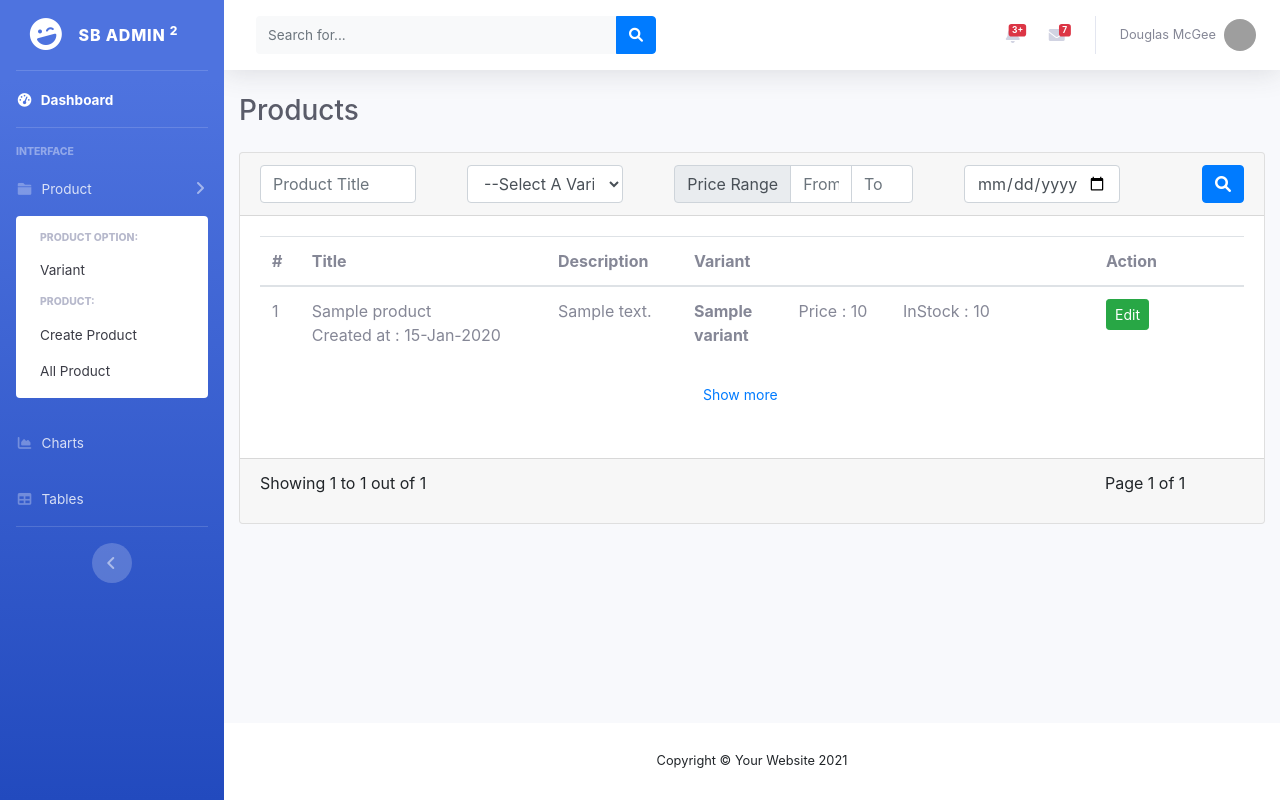
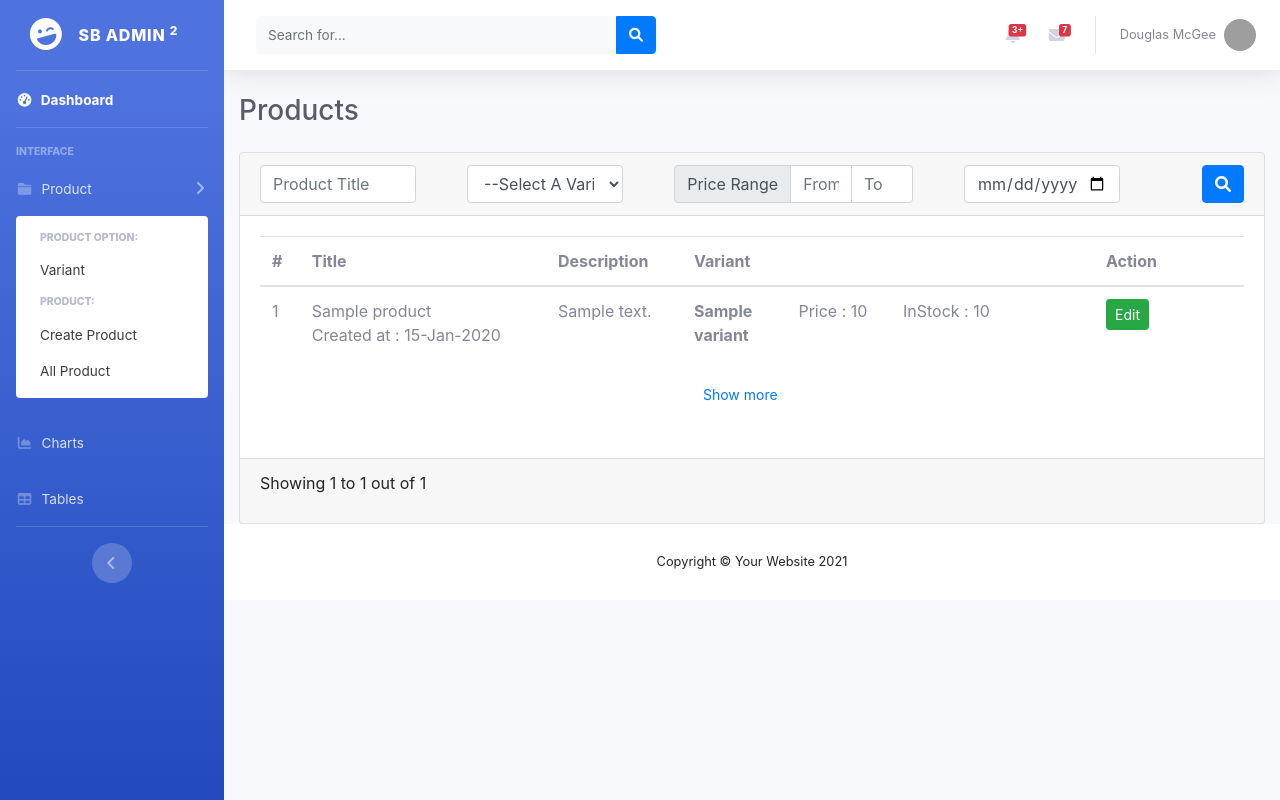
Before and after one commit to Mi-Thun/django-coding-test, a Django app: template src/product/templates/products/list.html in a window 1280 px wide. Run offline with Django 3.2, Linux system fonts and the light colour scheme; the template is opened without the code that fills it: most values are stand-ins (such as "Sample title", 1, 10 or a date in 2020); style sheets or scripts are compiled from the project's sources; some libraries are stand-ins or nearby versions; grey boxes are pictures that could not be loaded.

Commit message:
summary of the products done without pagination

```diff
--- a/src/product/templates/products/list.html
+++ b/src/product/templates/products/list.html
@@ -126,25 +126,8 @@
           {{ products.paginator.count }}
         </p>
       </div>
-      <div class="col-md-2">
-        <div class="pagination">
-          <span class="step-links">
-            {% if products.has_previous %}
-            <a href="?page={{ products.previous_page_number }}">Previous</a>
-            {% endif %}
-
-            <span class="current">
-              Page {{ products.number }} of {{ products.paginator.num_pages }}
-            </span>
-
-            {% if products.has_next %}
-            <a href="?page={{ products.next_page_number }}"> Next</a>
-            {% endif %}
-          </span>
-        </div>
-      </div>
     </div>
   </div>
+
+  {% endblock %}
 </div>
-
-{% endblock %}
--- a/src/product/views/product.py
+++ b/src/product/views/product.py
@@ -32,6 +32,7 @@ class ProductListView(View):
             context['products'] = paginator.page(1)
         except EmptyPage:
             context['products'] = paginator.page(paginator.num_pages)
+
         for product in context['products']:
             product.variants = ProductVariant.objects.filter(product=product)
             for variant in product.variants:
```
